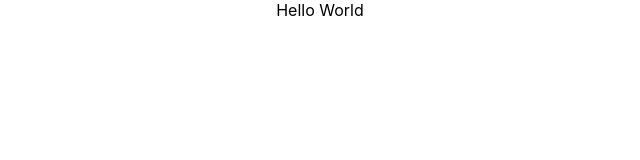
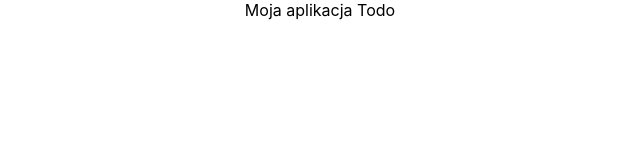
Before and after one commit to katarzynagodlewska/todo-app-react, a React app: page / in a window 1280 px wide. Shown: the top 160 px of the page, without its empty margins (320-960 px from the left). Built offline with nearby package versions, Linux system fonts and the light colour scheme.

Commit message:
feat: create first component: TodoList

```diff
--- a/src/App.js
+++ b/src/App.js
@@ -1,10 +1,13 @@
 import React from 'react';
 import './App.css';
+
+import {TodoList} from './components/TodoList';
+
 
 function App() {
 return (
     <div className="App">
-      Hello World
+      <TodoList />
     </div>
   );
 }
--- /dev/null
+++ b/src/components/TodoList/TodoList.js
@@ -0,0 +1,11 @@
+import React from 'react';
+
+function TodoList(props) {
+    return (
+        <div>
+            Moja aplikacja Todo
+        </div>
+    )
+}
+
+export default TodoList;
--- /dev/null
+++ b/src/components/TodoList/index.js
@@ -0,0 +1 @@
+export {default as TodoList} from './TodoList';
```
